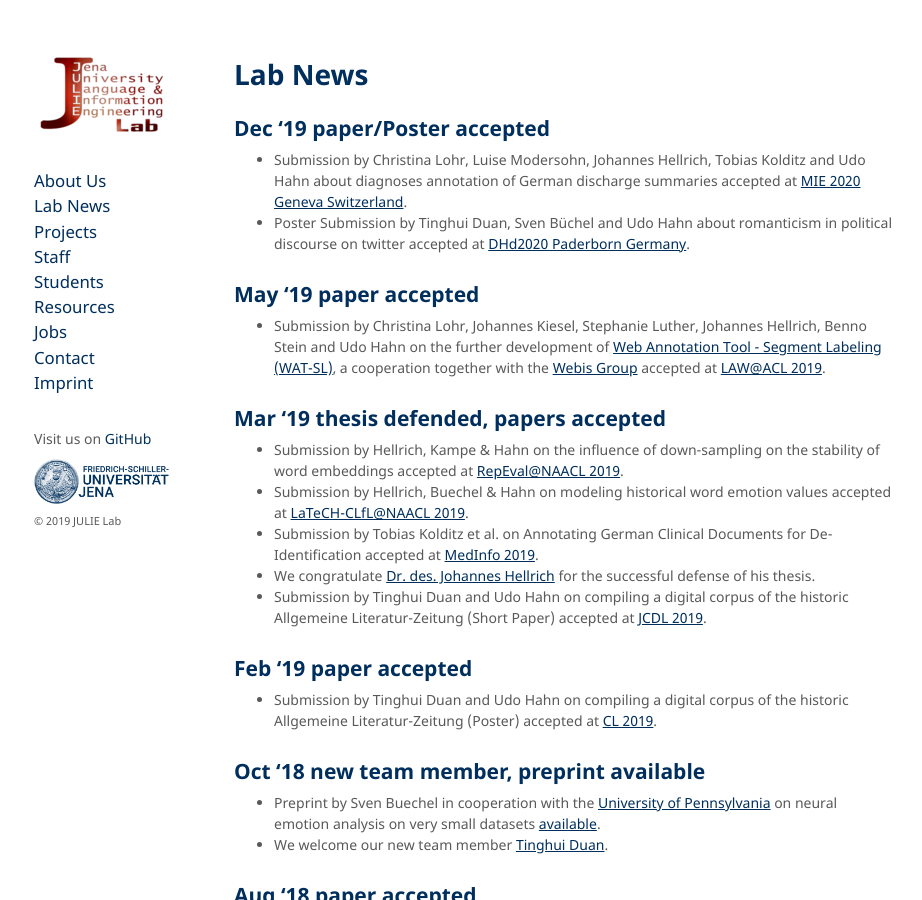
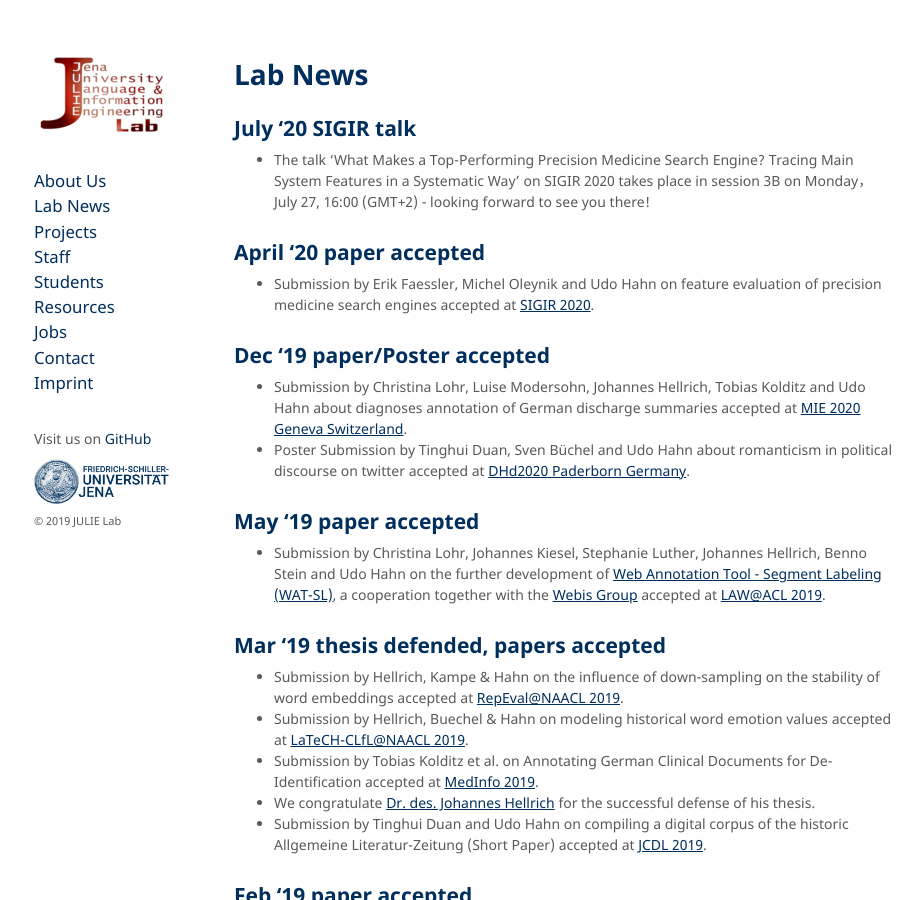
Before and after one commit to JULIELab/JULIELab.github.io, a Jekyll site: the page built from Lab+News.md, in a window 1280 px wide and 900 px high. Shown: the whole window, without its empty margins (176-1098 px from the left). Built offline with Jekyll 4.4.1, drawn with Linux system fonts in a browser that asks for light colours; our own code applies the rules of GitHub Pages for plain Markdown files.

Commit message:
Adding SIGIR related lab news

```diff
--- a/Lab+News.md
+++ b/Lab+News.md
@@ -2,6 +2,12 @@
 layout: default
 ---
 # Lab News
+
+## July '20 SIGIR talk
+* The talk 'What Makes a Top-Performing Precision Medicine Search Engine? Tracing Main System Features in a Systematic Way' on SIGIR 2020 takes place in session 3B on Monday，July 27, 16:00 (GMT+2) - looking forward to see you there!
+
+## April '20 paper accepted
+* Submission by Erik Faessler, Michel Oleynik and Udo Hahn on feature evaluation of precision medicine search engines accepted at [SIGIR 2020](https://sigir.org/sigir2020/).
 
 ## Dec '19 paper/Poster accepted
 * Submission by Christina Lohr, Luise Modersohn, Johannes Hellrich, Tobias Kolditz and Udo Hahn about diagnoses annotation of German discharge summaries accepted at [MIE 2020 Geneva Switzerland](http://mie2020.org).
```
